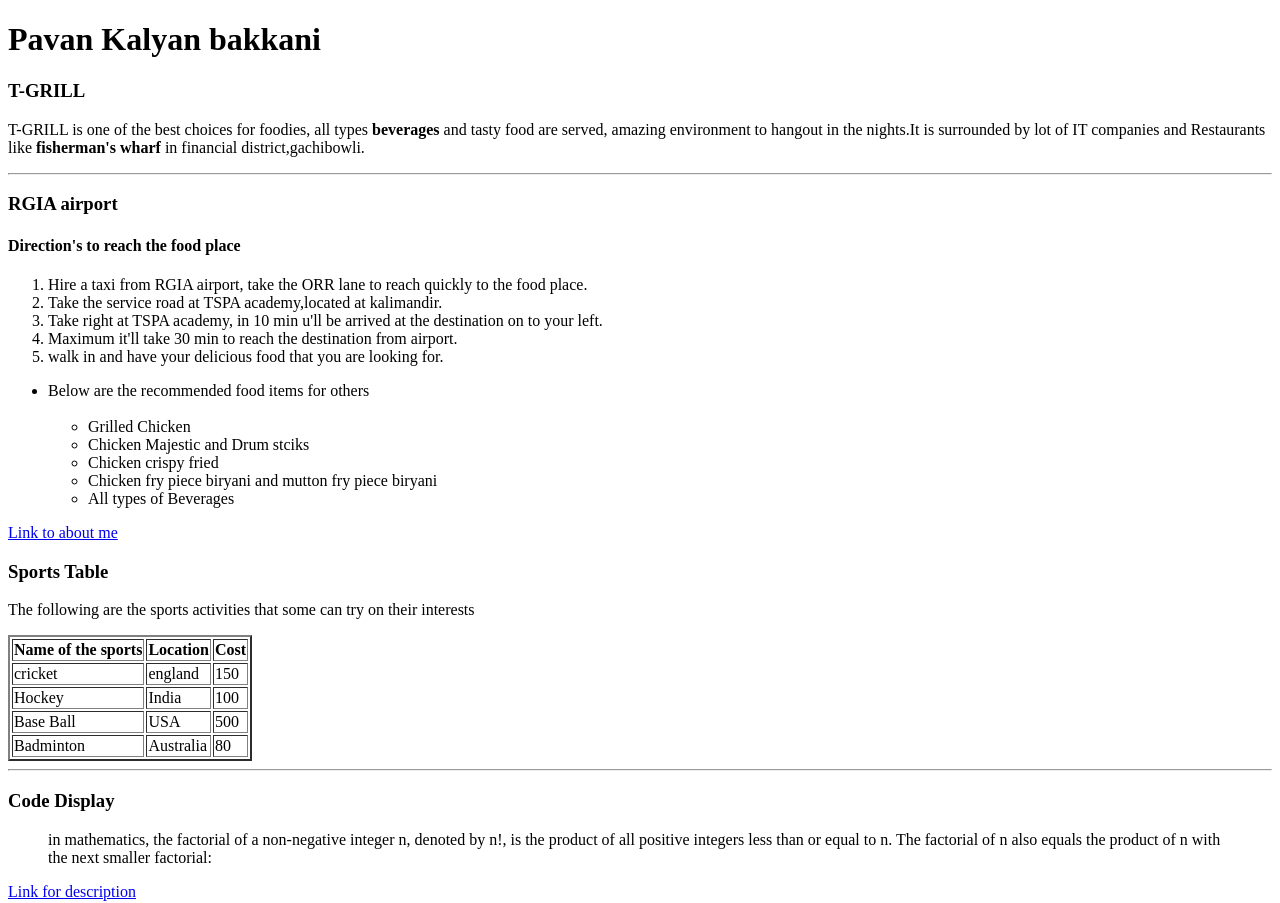
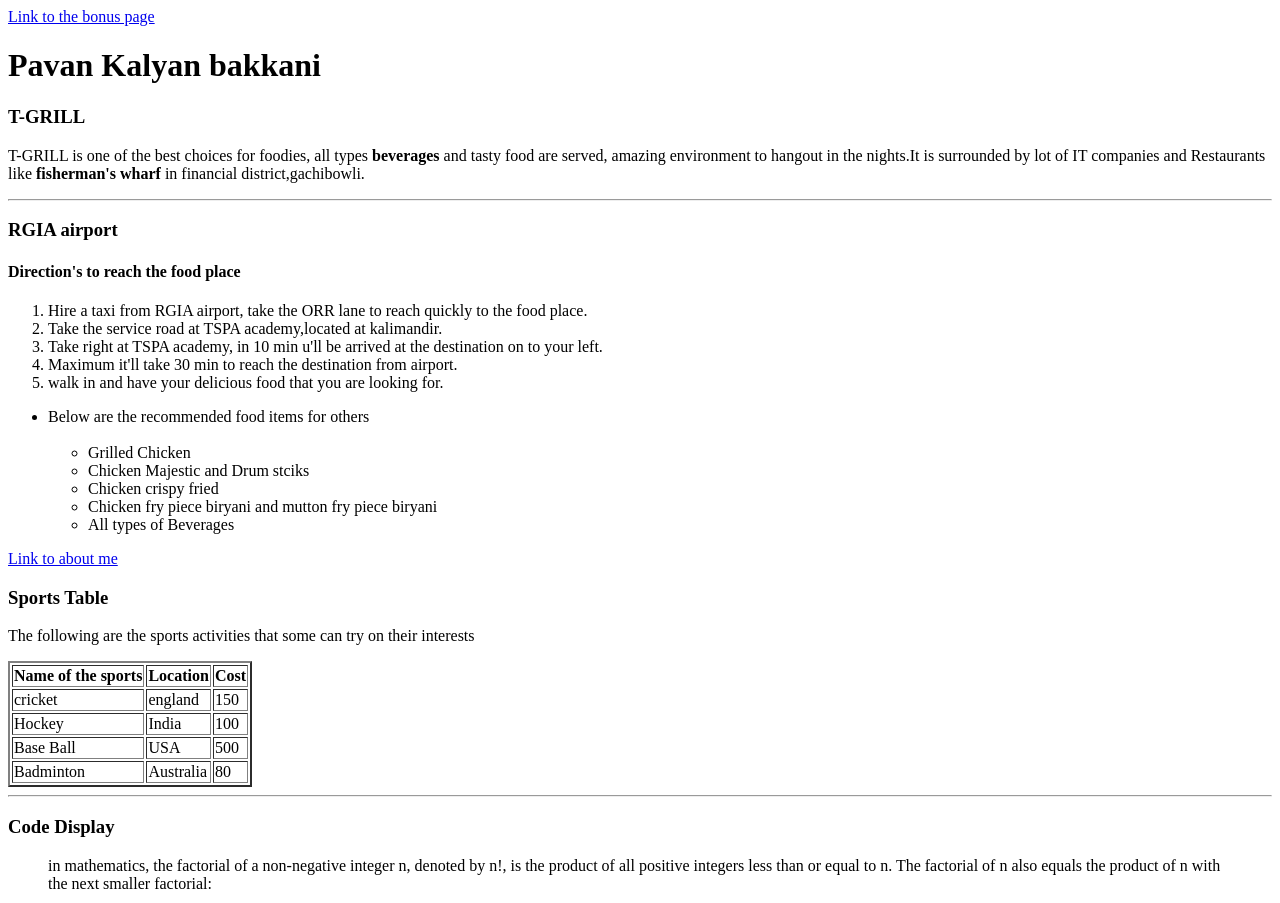
Before and after one commit to 44-563-Web-Apps-S22/webapps-s22-assignment-3-pavankalyanbakkani, a plain HTML site: page index.html in a window 1280 px wide. Shown: the top 903 px of the page. Drawn offline with Linux system fonts and the light colour scheme.

Commit message:
Update index.html

```diff
--- a/index.html
+++ b/index.html
@@ -7,6 +7,7 @@
     </head>
 
     <body>
+        <a href="bonus.html">Link to the bonus page</a>
         <h1> Pavan Kalyan bakkani</h1>
         <h3> T-GRILL <h3></h3>
         <p> T-GRILL  is one of the best choices for foodies, all types <b>beverages</b> and tasty food are served,
```
